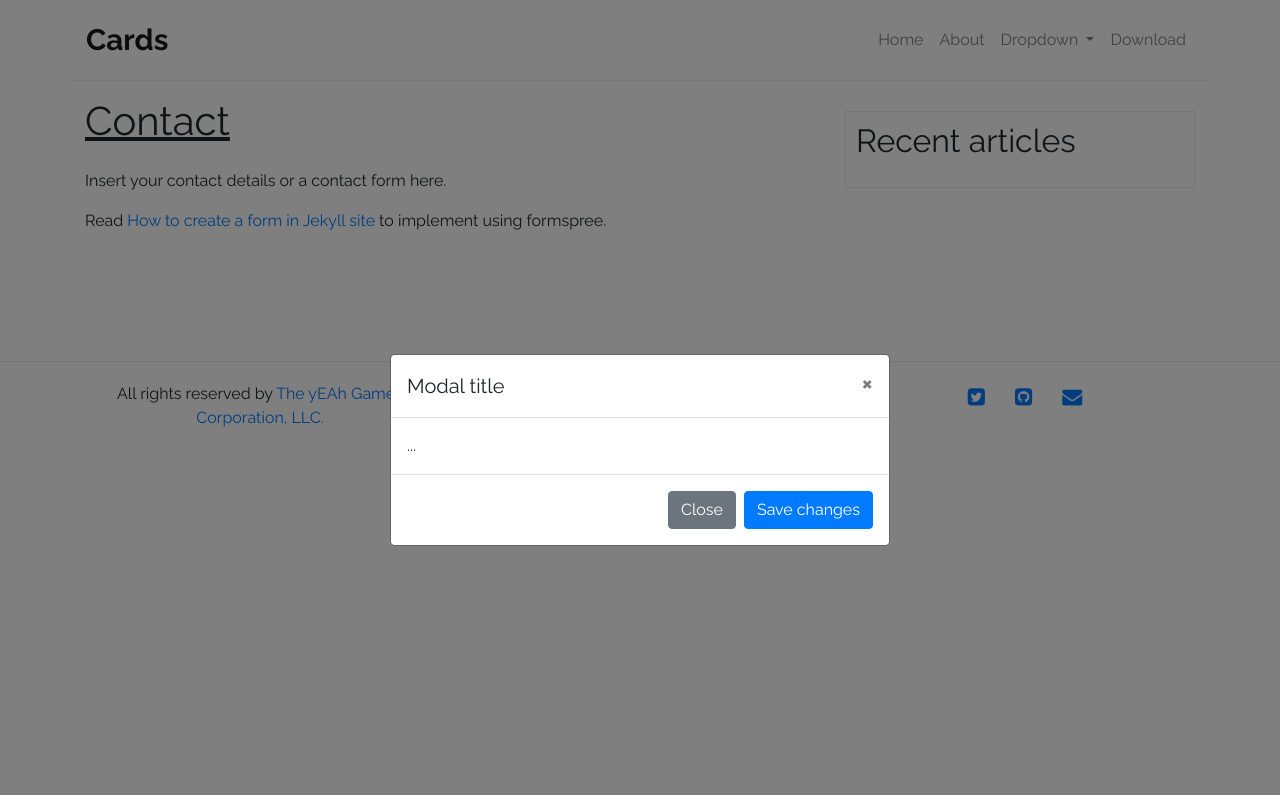
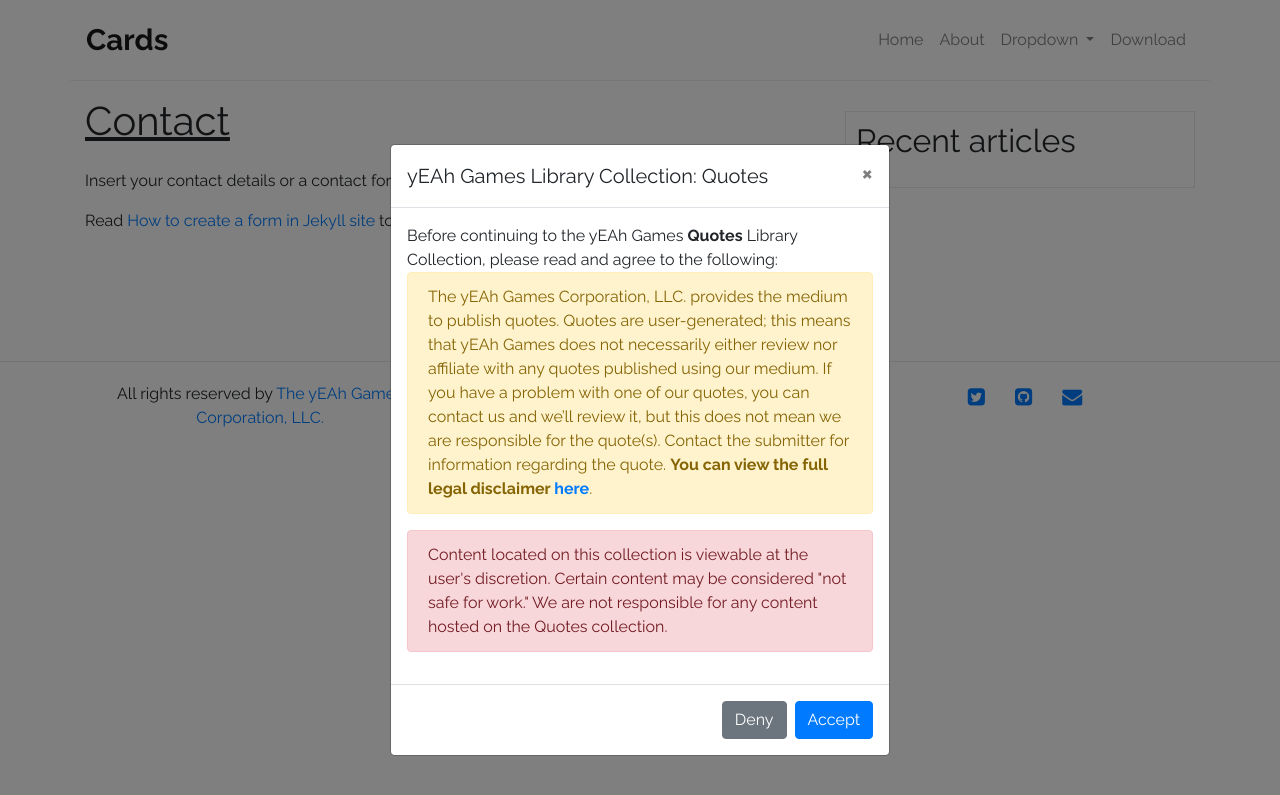
Before and after one commit to yEAh-Games/legacy-ps, a Jekyll site: the page built from contact.md, in a window 1280 px wide. Shown: the top 795 px of the page. Built offline with Jekyll 4.4.1, drawn with Linux system fonts in a browser that asks for light colours.

Commit message:
update modal popup

```diff
--- a/_includes/navigation.html
+++ b/_includes/navigation.html
@@ -13,17 +13,24 @@
   <div class="modal-dialog modal-dialog-centered" role="document">
     <div class="modal-content">
       <div class="modal-header">
-        <h5 class="modal-title" id="exampleModalLongTitle">Modal title</h5>
+        <h5 class="modal-title" id="exampleModalLongTitle">yEAh Games Library Collection: Quotes</h5>
         <button type="button" class="close" data-dismiss="modal" aria-label="Close">
           <span aria-hidden="true">&times;</span>
         </button>
       </div>
       <div class="modal-body">
-        ...
+        Before continuing to the yEAh Games <b>Quotes</b> Library Collection, please read and agree to the following:
+        <br>
+        <div class="alert alert-warning" role="alert">
+          The yEAh Games Corporation, LLC. provides the medium to publish quotes. Quotes are user-generated; this means that yEAh Games does not necessarily either review nor affiliate with any quotes published using our medium. If you have a problem with one of our quotes, you can contact us and we’ll review it, but this does not mean we are responsible for the quote(s). Contact the submitter for information regarding the quote. <b>You can view the full legal disclaimer <a href="https://library.yeahgames.net/posts/quote-disclaimer">here</a></b>.
+        </div>
+        <div class="alert alert-danger" role="alert">
+          Content located on this collection is viewable at the user's discretion. Certain content may be considered "not safe for work." We are not responsible for any content hosted on the Quotes collection.
+        </div>
       </div>
       <div class="modal-footer">
-        <button type="button" class="btn btn-secondary" data-dismiss="modal">Close</button>
-        <button type="button" class="btn btn-primary">Save changes</button>
+        <a href="https://yeahgames.net"></a><button type="button" class="btn btn-secondary">Deny</button></a>
+        <button type="button" class="btn btn-primary" data-dismiss="modal">Accept</button>
       </div>
     </div>
   </div>
```
